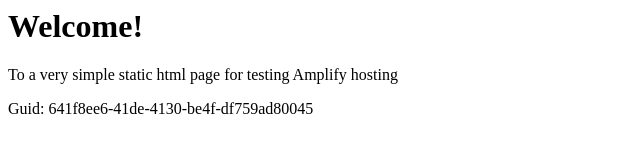
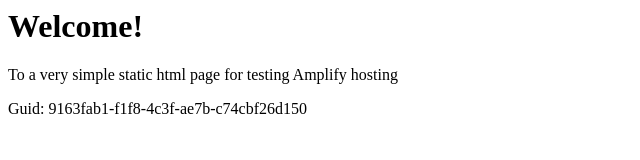
Before and after one commit to aws-aemilia-mxp/Github-PR-Commit-Integration-Test-DoNotTouch-GitHubWebhookPushCanaryTest-v1-prod-eu-south-1, a website: page src/index.html in a window 1280 px wide. Shown: the full height of the page, 0-640 px from the left. Drawn offline with Linux system fonts and the light colour scheme.

Commit message:
commit from integ tests

```diff
--- a/src/index.html
+++ b/src/index.html
@@ -12,6 +12,6 @@
 <body>
     <h1>Welcome!</h1>
     <p>To a very simple static html page for testing Amplify hosting</p>
-    <p>Guid: 641f8ee6-41de-4130-be4f-df759ad80045</p></body>
+    <p>Guid: 9163fab1-f1f8-4c3f-ae7b-c74cbf26d150</p></body>
 
 </html>
```
